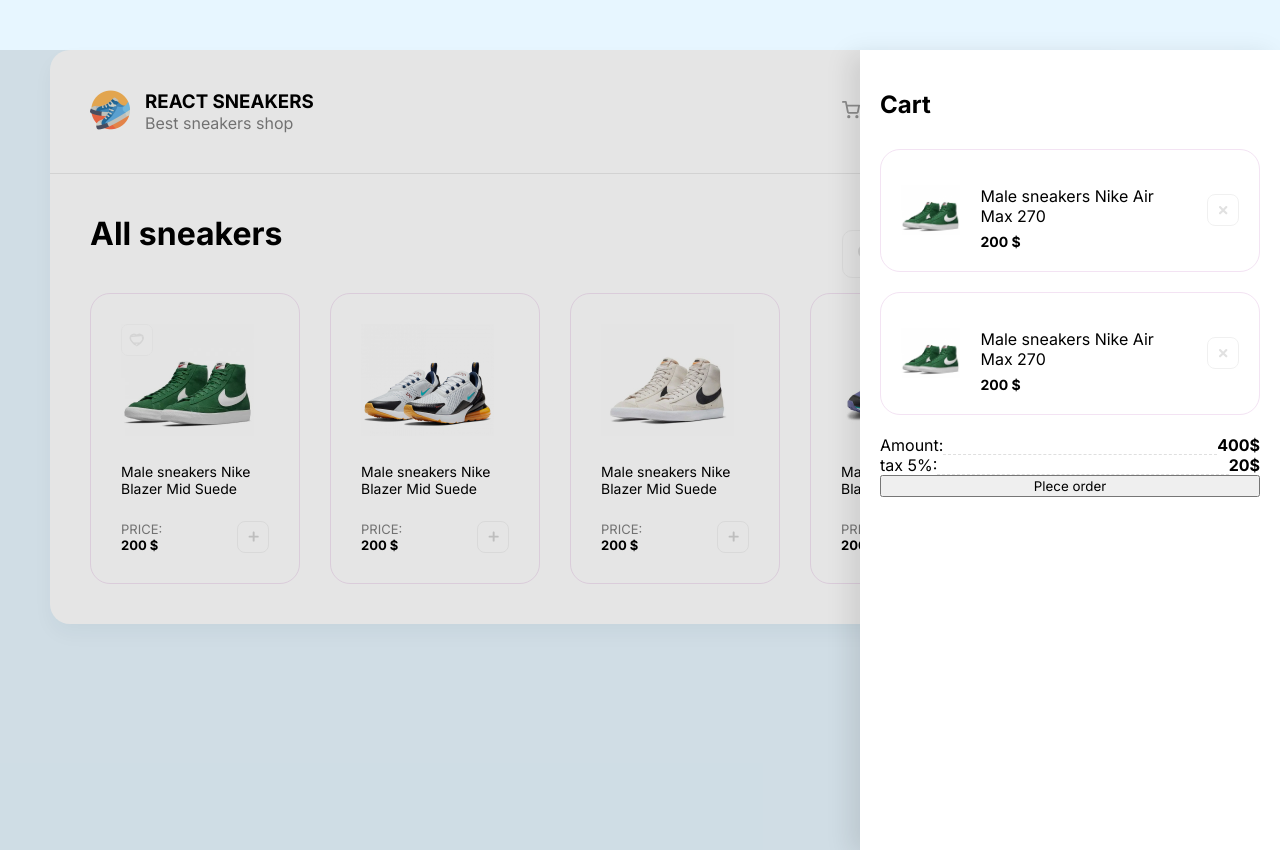
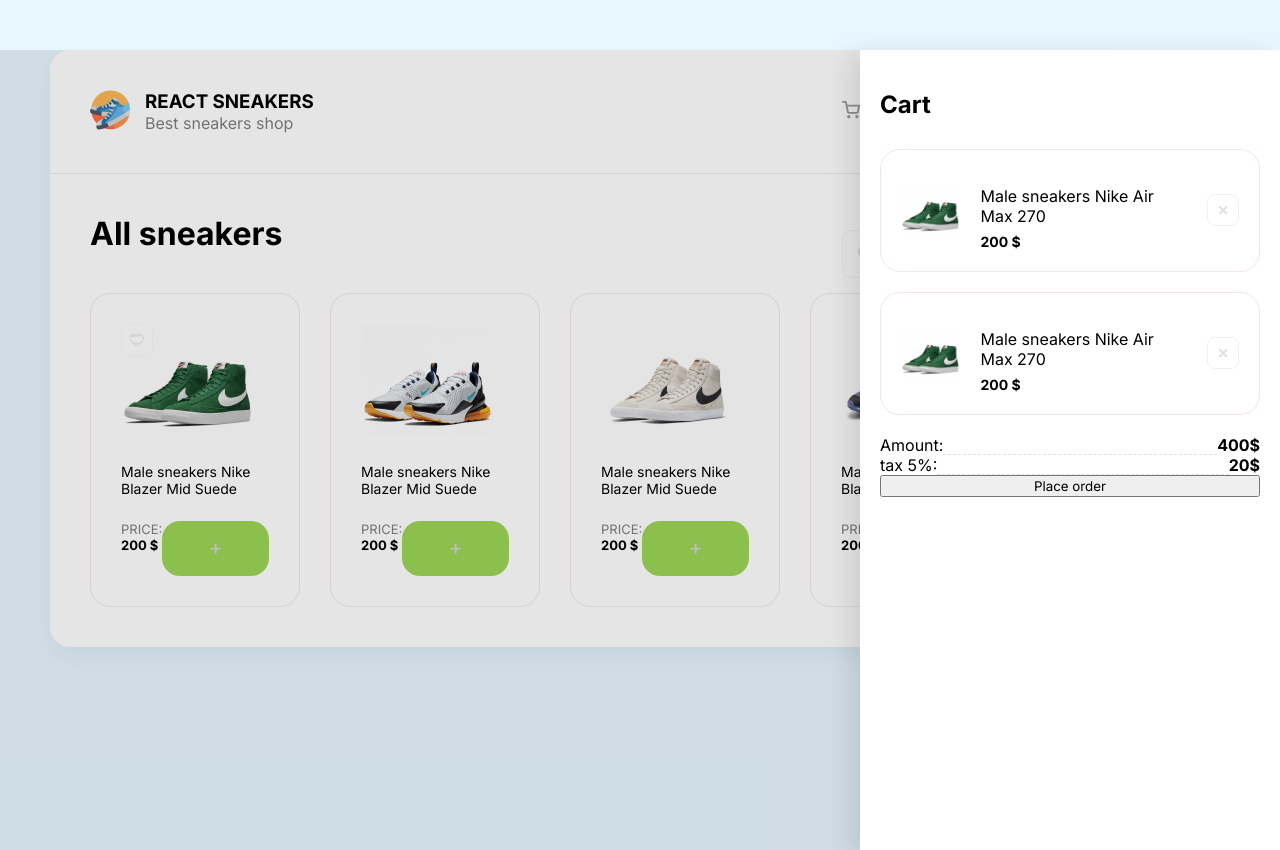
Before and after one commit to evgiur/react-sneakers, a React (Create React App) app: page / in a window 1280 px wide. Built offline with nearby package versions, Linux system fonts and the light colour scheme.

Commit message:
by-button

```diff
--- a/src/App.js
+++ b/src/App.js
@@ -53,7 +53,7 @@
             </li>
           </ul>
 
-          <button>Plece order</button>
+          <button>Place order</button>
         </div>
       </div>
 
--- a/src/index.scss
+++ b/src/index.scss
@@ -193,6 +193,17 @@
   }
 }
 
+.button {
+  width: 100%;
+  height: 55px;
+  background: #9dd558;
+  border-radius: 18px;
+  border: 0;
+  color: #fff;
+  font-size: 16px;
+  font-weight: 500px;
+}
+
 .cartItem {
   display: flex;
   align-items: center;
@@ -235,6 +246,10 @@
 }
 
 .totalBlock {
+  ul{
+    margin-bottom: 20px;
+  }
+
     li {
       display: flex;
       align-items: flex-end;
```
Lines whose indentation alone changed are shown as unchanged.
